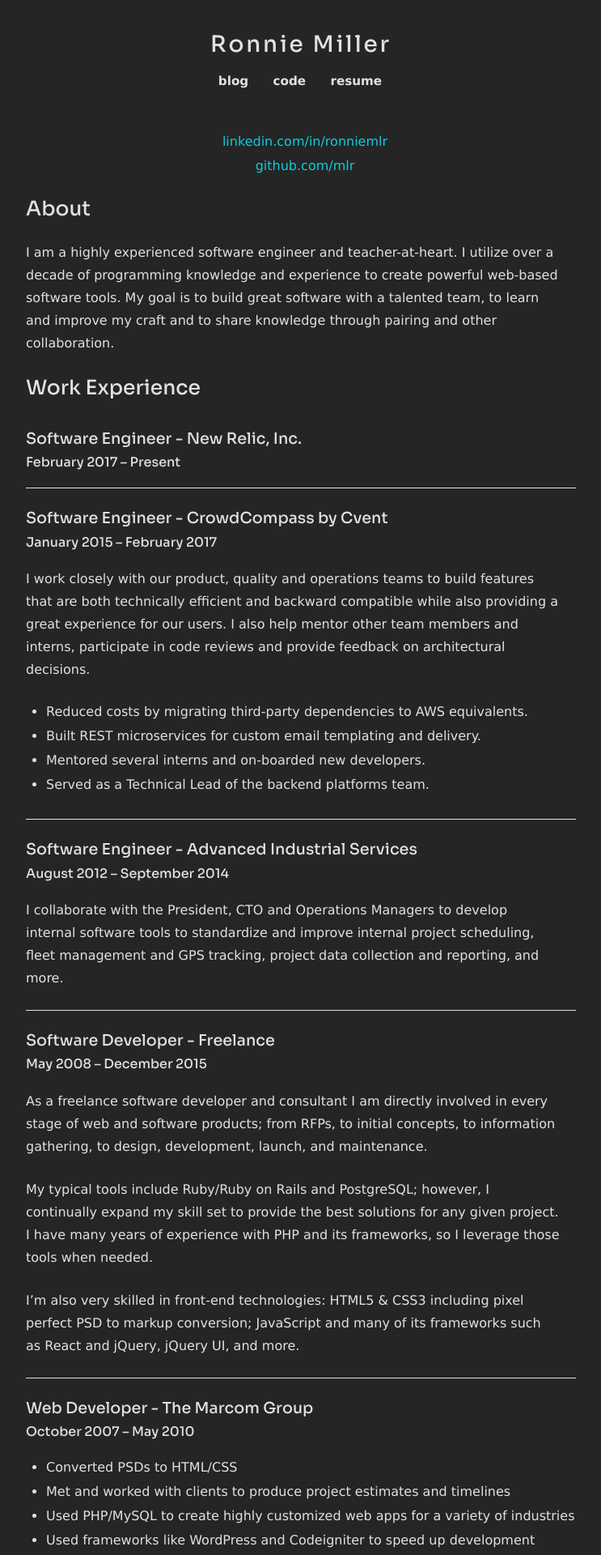
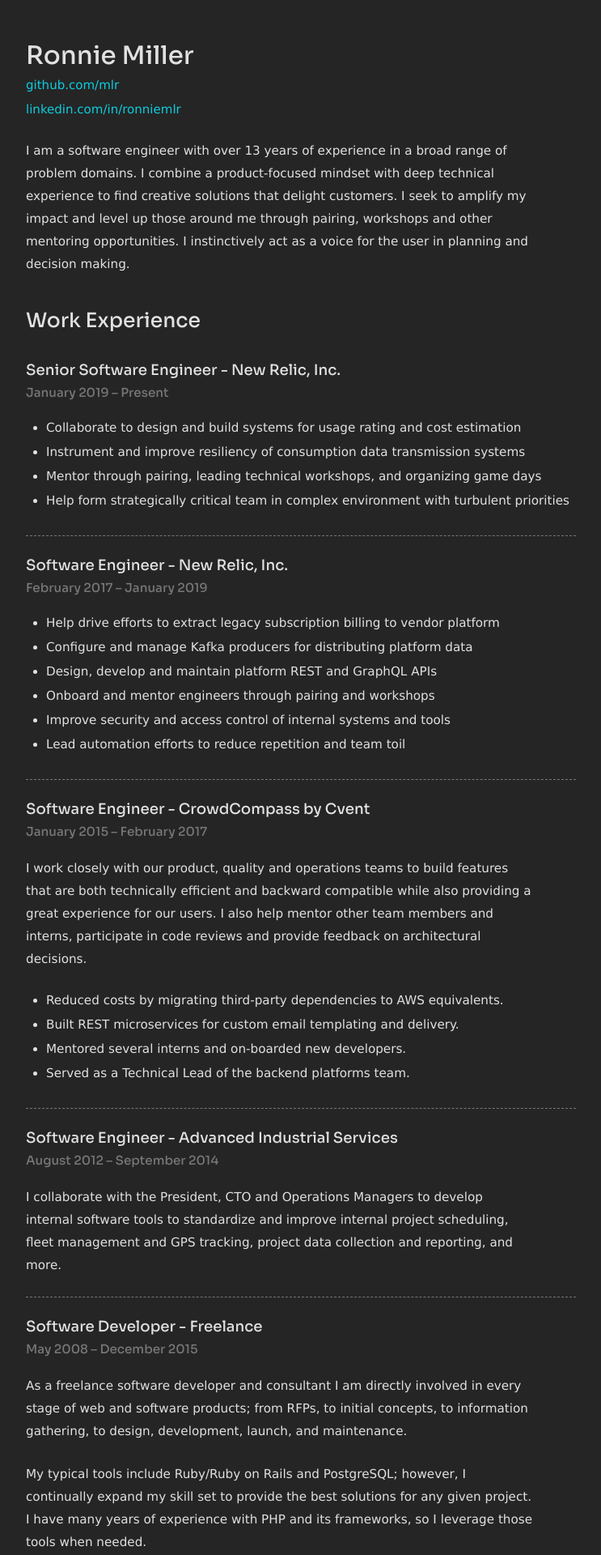
Before and after one commit to mlr/mlr.github.com, a Jekyll site: the page built from resume.md, in a window 1280 px wide. Shown: the top 1920 px of the page at 81% size, without its empty margins (268-1011 px from the left). Built offline with Jekyll 4.4.1, drawn with Linux system fonts in a browser that asks for light colours; some web fonts are replaced; some of the changed text lies outside the part shown.

Commit message:
Update resume

```diff
--- a/_sass/_resume.scss
+++ b/_sass/_resume.scss
@@ -1,18 +1,49 @@
+#wrapper.resume {
+  header, #about-me, footer {
+    display: none;
+  }
+}
+
 #content.page.resume {
+  font-size: 0.95em;
+  margin-top: 50px;
+  margin-bottom: 50px;
+
   p {
-    width: 97%;
+    width: 92.2%;
+  }
+
+  div#contact-info + p {
+    margin-bottom: 40px;
+  }
+
+  #name {
+    h1 {
+      margin-top: 0px;
+      margin-bottom: 5px;
+    }
+
+    a {
+      color: $font-color;
+    }
   }
 
   #contact-info {
-    ul {
-      text-align: center;
+    font-size: 1.1em;
+
+    ol {
       padding: 0px;
       margin: 0px;
       margin-bottom: 25px;
 
       li {
+        margin-left: 0px;
         list-style: none;
       }
+    }
+
+    a {
+      font-size: 0.9em;
     }
   }
 
@@ -21,13 +52,17 @@
     list-style: disc;
   }
 
+  ul li a {
+    color: $font-color;
+  }
+
   h2 {
     padding-bottom: 5px;
     width: 90%;
   }
 
   h3 {
-    border-top: 1px solid $light-gray;
+    border-top: 1px dashed $gray;
     margin-bottom: -5px;
     padding-bottom: 5px;
     padding-top: 20px;
@@ -41,5 +76,6 @@
 
   h4 {
     font-size: 1em;
+    color: $gray;
   }
 }
--- a/resume.md
+++ b/resume.md
@@ -3,29 +3,43 @@ title: Resume
 permalink: /resume/index.html
 ---
 
-<div id="contact-info">
-  <ul>
-    <li><a href="https://linkedin.com/in/ronniemlr">linkedin.com/in/ronniemlr</a></li>
-    <li><a href="https://github.com/mlr">github.com/mlr</a></li>
-  </ul>
+<div id="name">
+  <h1><a href="/">Ronnie Miller</a></h1>
 </div>
 
-## About
+<div id="contact-info">
+  <ol>
+    <li><a href="https://github.com/mlr">github.com/mlr</a></li>
+    <li><a href="https://linkedin.com/in/ronniemlr">linkedin.com/in/ronniemlr</a></li>
+  </ol>
+</div>
 
-I am a highly experienced software engineer and teacher-at-heart. I utilize over
-a decade of programming knowledge and experience to create powerful web-based
-software tools. My goal is to build great software with a talented team, to
-learn and improve my craft and to share knowledge through pairing
-and other collaboration.
+I am a software engineer with over 13 years of experience in a broad range of problem domains.
+I combine a product&#8209;focused mindset with deep technical experience to find creative solutions that delight customers.
+I seek to amplify my impact and level up those around me through pairing, workshops and other mentoring opportunities.
+I instinctively act as a voice for the user in planning and decision making.
 
 ## Work Experience
 
+### Senior Software Engineer - New Relic, Inc.
+#### January 2019 &ndash; Present
+
+* Collaborate to design and build systems for usage rating and cost estimation
+* Instrument and improve resiliency of consumption data transmission systems
+* Mentor through pairing, leading technical workshops, and organizing [game days](https://blog.newrelic.com/engineering/how-to-run-a-game-day/)
+* Help form strategically critical team in complex environment with turbulent priorities
+
 ### Software Engineer - New Relic, Inc.
+#### February 2017 &ndash; January 2019
 
-#### February 2017 &ndash; Present
+* Help drive efforts to extract legacy subscription billing to vendor platform
+* Configure and manage Kafka producers for distributing platform data
+* Design, develop and maintain platform REST and GraphQL APIs
+* Onboard and mentor engineers through pairing and workshops
+* Improve security and access control of internal systems and tools
+* Lead automation efforts to reduce repetition and team toil
 
 ### Software Engineer - CrowdCompass by Cvent
-
 #### January 2015 &ndash; February 2017
 
 I work closely with our product, quality and operations teams to build features
@@ -40,7 +54,6 @@ decisions.
 * Served as a Technical Lead of the backend platforms team.
 
 ### Software Engineer - Advanced Industrial Services
-
 #### August 2012 &ndash; September 2014
 
 I collaborate with the President, CTO and Operations Managers to develop
@@ -48,7 +61,6 @@ internal software tools to standardize and improve internal project scheduling,
 fleet management and GPS tracking, project data collection and reporting, and more.
 
 ### Software Developer - Freelance
-
 #### May 2008 &ndash; December 2015
 
 As a freelance software developer and consultant I am directly involved in every stage
@@ -64,7 +76,6 @@ PSD to markup conversion; JavaScript and many of its frameworks such as React an
 jQuery, jQuery UI, and more.
 
 ### Web Developer - The Marcom Group
-
 #### October 2007 &ndash; May 2010
 
 * Converted PSDs to HTML/CSS
@@ -80,7 +91,6 @@ jQuery, jQuery UI, and more.
 ## Education
 
 ### B.S. in Computer Information Systems, Business Administration
-
 #### California State University-Chico - August 2008 &ndash; May 2012
 
 * Studied wide range of languages; Assembly, C, C++, Java, Python, Obj-C and Ruby
```
Also changed, not shown: 2 other files.
